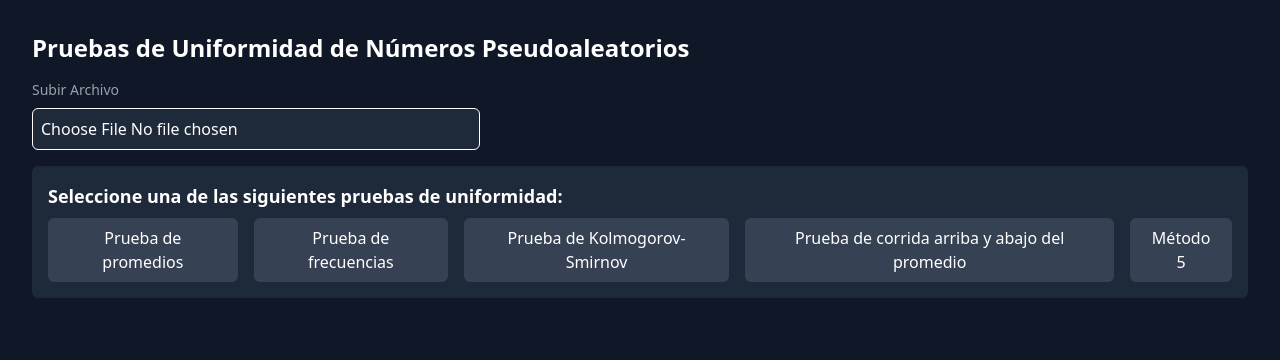
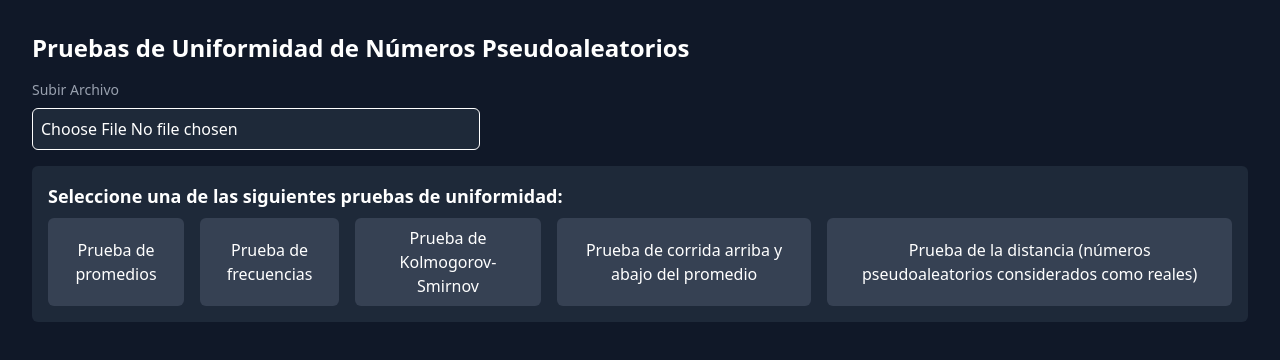
Before and after one commit to jeancmr/validador-y-generador-numeros-pseudoaleatorios, a React (Vite) app: page / in a window 1280 px wide. Shown: the top 360 px of the page. Built offline with nearby package versions, Linux system fonts and the light colour scheme.

Commit message:
add prueba de distancia num reales

```diff
--- a/src/App.jsx
+++ b/src/App.jsx
@@ -1,11 +1,12 @@
 import { useReducer } from 'react';
 import * as XLSX from 'xlsx';
-import { testMean, testFrequency, testSmirnov, testRunsUpDown, testMethod5 } from './utils';
+import { testMean, testFrequency, testSmirnov, testRunsUpDown, testDistanceGap } from './utils';
 import MethodSelection from './MethodSelection';
 import FrequencyTest from './FrequencyTest';
 import MeanTest from './MeanTest';
 import SmirnovTest from './SmirnovTest';
 import RunsUpDown from './RunsUpDown';
+import GapTest from './GapTest';
 
 const initialState = {
   numbers: [],
@@ -16,14 +17,11 @@ const initialState = {
     { value: 'testFrequency', label: 'Prueba de frecuencias' },
     { value: 'testSmirnov', label: 'Prueba de Kolmogorov-Smirnov' },
     { value: 'testRunsUpDown', label: 'Prueba de corrida arriba y abajo del promedio' },
-    { value: 'testMethod5', label: 'Método 5' },
+    {
+      value: 'testDistanceGap',
+      label: 'Prueba de la distancia (números pseudoaleatorios considerados como reales)',
+    },
   ],
-  // MeanTest
-  Zalpha2: 1.96, // Nivel de significancia del 5%
-
-  // Frequency Test
-  intervals: 6,
-  chiSquareCritical: 11.07, // Valor crítico para alpha = 0.05 y df = 5
 };
 
 const reducer = (state, action) => {
@@ -32,7 +30,7 @@ const reducer = (state, action) => {
       return { ...state, numbers: action.payload };
 
     case 'selectTest':
-      return { ...state, selectedTest: action.payload };
+      return { ...state, selectedTest: action.payload, result: null };
 
     case 'runTest': {
       const testFunctions = {
@@ -40,15 +38,15 @@ const reducer = (state, action) => {
         testFrequency,
         testSmirnov,
         testRunsUpDown,
-        testMethod5,
+        testDistanceGap,
       };
-      const expectedFrequency = state.numbers.length / state.intervals;
+      // const expectedFrequency = state.numbers.length / state.intervals;
 
       const testResult = testFunctions[state.selectedTest](
-        state.numbers,
-        state.intervals,
-        expectedFrequency,
-        state.chiSquareCritical
+        state.numbers
+        // state.intervals,
+        // expectedFrequency,
+        // state.chiSquareCritical
       );
       return { ...state, result: testResult };
     }
@@ -113,6 +111,7 @@ export default function App() {
       {state.selectedTest === 'testFrequency' && state.result && <FrequencyTest state={state} />}
       {state.selectedTest === 'testSmirnov' && state.result && <SmirnovTest state={state} />}
       {state.selectedTest === 'testRunsUpDown' && state.result && <RunsUpDown state={state} />}
+      {state.selectedTest === 'testDistanceGap' && state.result && <GapTest state={state} />}
     </div>
   );
 }
--- a/src/FrequencyTest.jsx
+++ b/src/FrequencyTest.jsx
@@ -1,6 +1,6 @@
 const FrequencyTest = ({ state }) => {
-  const { observedFrequencies, chiSquare, hypothesis, expectedFrequency } = state.result;
-  const { chiSquareCritical } = state;
+  const { observedFrequencies, chiSquare, hypothesis, expectedFrequency, chiSquareCritical, df } =
+    state.result;
 
   return (
     <div className="mt-4 p-4 bg-gray-800 rounded-md">
@@ -32,15 +32,23 @@ const FrequencyTest = ({ state }) => {
       )}
 
       <div className="mt-4 p-4 bg-gray-900 rounded">
+        <h2 className="text-lg font-bold">Resultados</h2>
+
         <p>
-          <strong>Chi-Cuadrado Calculado:</strong> {chiSquare.toFixed(2)}
+          <strong>Chi-Cuadrado:</strong> {chiSquare.toFixed(2)}
+        </p>
+        <p>
+          <strong>Grados de libertad:</strong> {df}
         </p>
         <p>
           <strong>Valor Crítico (α=0.05):</strong> {chiSquareCritical}
         </p>
+
+        <p>{`${chiSquare.toFixed(2)} < ${chiSquareCritical}`}</p>
+
         <p className={`mt-2 font-bold ${hypothesis ? 'text-green-600' : 'text-red-600'}`}>
           {hypothesis
-            ? 'No se puede rechazar la hipótesis de uniformidad.'
+            ? 'No se puede rechazar la hipótesis de que la muestra proviene de una distribución uniforme.'
             : 'Se rechaza la hipótesis de uniformidad.'}
         </p>
       </div>
--- /dev/null
+++ b/src/GapTest.jsx
@@ -0,0 +1,113 @@
+export default function HuecosTable({ state }) {
+  const {
+    data,
+    chiSquareTable,
+    chiCuadradoTotal,
+    foTotal,
+    gradosLibertad,
+    valorCritico,
+    resultado,
+    alpha,
+    beta,
+  } = state.result;
+  return (
+    <div className="mt-4 p-4 bg-gray-800 rounded-md">
+      {data.length > 0 && (
+        <table className="w-full mt-4 border-collapse border bg-gray-900">
+          <thead>
+            <tr className="bg-gray-900">
+              <th className="border p-2">Valor</th>
+              <th className="border p-2">Cumple</th>
+              <th className="border p-2">Inicio Hueco</th>
+              <th className="border p-2">Tamaño</th>
+            </tr>
+          </thead>
+          <tbody>
+            {data.map((row, index) => (
+              <tr key={index} className="text-center">
+                <td className="border px-4 py-2">{row.valor}</td>
+                <td
+                  className={`border px-4 py-2 ${
+                    row.cumple === 'Sí' ? 'text-green-600' : 'text-red-600'
+                  }`}
+                >
+                  {row.cumple}
+                </td>
+                <td
+                  className={`border px-4 py-2 ${
+                    row.inicioHueco === 1 ? 'bg-emerald-700 font-bold' : ''
+                  }`}
+                >
+                  {row.inicioHueco}
+                </td>
+                <td className="border px-4 py-2">{row.tamanio}</td>
+              </tr>
+            ))}
+          </tbody>
+        </table>
+      )}
+
+      {data.length > 0 && (
+        <>
+          <h2 className="text-lg font-bold mt-6">Tabla de Chi-Cuadrado</h2>
+
+          <table className="w-full mt-4 border-collapse border bg-gray-900">
+            <thead>
+              <tr className="bg-gray-900">
+                <th className="border p-2">Tamaño</th>
+                <th className="border p-2">FO</th>
+                <th className="border p-2">Pi</th>
+                <th className="border p-2">FE</th>
+                <th className="border p-2">Chi Cuadrado</th>
+              </tr>
+            </thead>
+            <tbody>
+              {chiSquareTable.map((row, index) => (
+                <tr key={index} className="text-center">
+                  <td className="border px-4 py-2">{row.size}</td>
+                  <td className="border px-4 py-2">{row.fo}</td>
+                  <td className="border px-4 py-2">{row.pi.toFixed(6)}</td>
+                  <td className="border px-4 py-2">{row.fe.toFixed(4)}</td>
+                  <td className="border px-4 py-2">{row.chi.toFixed(6)}</td>
+                </tr>
+              ))}
+            </tbody>
+          </table>
+
+          <div className="mt-4 p-4 bg-gray-900 rounded">
+            <h2 className="text-lg font-bold">Resultados</h2>
+
+            <p>
+              <strong>Chi-Cuadrado Total:</strong> {chiCuadradoTotal.toFixed(4)}
+            </p>
+            <p>
+              <strong>FO Total:</strong> {foTotal}
+            </p>
+            <p>
+              <strong>Grados de Libertad (df):</strong> {gradosLibertad}
+            </p>
+
+            <p>
+              <strong>α (alpha):</strong> {alpha}
+            </p>
+            <p>
+              <strong>β (beta):</strong> {beta}
+            </p>
+
+            <p>
+              <strong>Valor Crítico (5%):</strong> {valorCritico}
+            </p>
+
+            <p>{`${chiCuadradoTotal.toFixed(4)} < ${valorCritico}`}</p>
+
+            <p className={`mt-2 font-bold ${resultado ? 'text-green-600' : 'text-red-600'}`}>
+              {resultado
+                ? 'No se puede rechazar la hipótesis de uniformidad.'
+                : 'Se rechaza la hipótesis de uniformidad.'}
+            </p>
+          </div>
+        </>
+      )}
+    </div>
+  );
+}
--- a/src/MeanTest.jsx
+++ b/src/MeanTest.jsx
@@ -1,6 +1,5 @@
 const MeanTest = ({ state }) => {
-  const { mean, result, Z0 } = state.result;
-  const { Zalpha2 } = state;
+  const { mean, result, Z0, alpha, Zalpha2 } = state.result;
 
   return (
     <div className="mt-4 p-4 bg-gray-800 rounded-md">
@@ -13,13 +12,18 @@ const MeanTest = ({ state }) => {
         <strong>Z0:</strong> {Math.abs(Z0)}
       </p>
       <p>
+        <strong>α: </strong> {alpha}
+      </p>
+      <p>
         <strong>Z(α/2):</strong> {Zalpha2}
       </p>
 
+      <p>{`${Math.abs(Z0)} < ${Zalpha2}`}</p>
+
       <p className={`mt-2 font-bold ${result ? 'text-green-600' : 'text-red-600'}`}>
         {result
-          ? 'No se puede rechazar la hipótesis de que los números provienen de una distribución uniforme.'
-          : 'Se rechaza la hipótesis de que los números provienen de una distribución uniforme.'}
+          ? 'No se puede rechazar la hipótesis de que los números pseudoaleatorios generados provienen de un universo uniforme con media 0,5.'
+          : 'Se rechaza la hipótesis de que los números provienen de una distribución uniforme con media 0,5.'}
       </p>
     </div>
   );
--- a/src/utils.js
+++ b/src/utils.js
@@ -5,15 +5,22 @@ export function testMean(numbers) {
   const mean = numbers.reduce((sum, num) => sum + num, 0) / N;
   const Z0 = ((mean - 0.5) * Math.sqrt(N)) / Math.sqrt(1 / 12);
 
+  const alpha = 0.05;
   const Zalpha2 = 1.96;
 
   const result = Math.abs(Z0) < Zalpha2;
 
-  return { mean, Z0, result };
+  return { mean, Z0, result, alpha, Zalpha2 };
 }
 
-export const testFrequency = (numbers, intervals, expectedFrequency, chiSquareCritical) => {
+export const testFrequency = (numbers) => {
   validateNumbers(numbers);
+
+  const intervals = 6;
+  const expectedFrequency = numbers.length / intervals;
+  const df = intervals - 1;
+  const chiSquareCritical = chiTable[df] || 'Consultar tabla';
+
   const intervalSize = 1 / intervals;
   let observedFrequencies = new Array(intervals).fill(0);
 
@@ -33,7 +40,7 @@ export const testFrequency = (numbers, intervals, expectedFrequency, chiSquareCr
   // Determinar si se rechaza la hipótesis
   const hypothesis = chiSquare < chiSquareCritical;
 
-  return { observedFrequencies, chiSquare, hypothesis, expectedFrequency };
+  return { observedFrequencies, chiSquare, hypothesis, expectedFrequency, chiSquareCritical, df };
 };
 
 export function testSmirnov(numbers) {
@@ -141,9 +148,116 @@ export function testRunsUpDown(numbers) {
   };
 }
 
-export function testMethod5(numbers) {
-  console.log(numbers);
-  return { message: 'Implementación pendiente para el Método 5.' };
+export function testDistanceGap(numbers) {
+  validateNumbers(numbers);
+  const alpha = 0.3;
+  const beta = 0.7;
+  let processed = [];
+
+  const processData = (valores) => {
+    let counting = false;
+    let size = 0;
+
+    valores.forEach((valor) => {
+      const cumple = valor >= alpha && valor <= beta ? 'Sí' : 'No';
+
+      // Definir inicio de hueco
+      let inicioHueco = 0;
+      if (cumple === 'Sí' && !counting) {
+        inicioHueco = 1;
+        counting = true;
+        size = 0;
+      } else if (cumple === 'Sí' && counting) {
+        inicioHueco = 0;
+      } else if (cumple === 'No') {
+        counting = false;
+      }
+
+      // definiendo longitud del hueco
+      if (inicioHueco === 1) {
+        size = 0;
+      } else {
+        size++;
+      }
+
+      processed.push({
+        valor,
+        cumple,
+        inicioHueco,
+        tamanio: size,
+      });
+    });
+  };
+
+  processData(numbers);
+
+  const calculateChiSquareTable = (processedData) => {
+    const theta = beta - alpha;
+    const total = processedData.length;
+
+    // Contar frecuencias observadas por tamaño
+    const counts = {};
+    processedData.forEach((row) => {
+      const size = row.tamanio;
+      counts[size] = (counts[size] || 0) + 1;
+    });
+
+    // Ordenar tamaños
+    const sizes = Object.keys(counts)
+      .map(Number)
+      .sort((a, b) => a - b);
+
+    const result = [];
+    let cumulativePi = 0;
+    const n = 9; // Para agrupar >=9
+
+    sizes.forEach((size) => {
+      if (size >= n) return; // Se agrupa luego
+      const pi = theta * Math.pow(1 - theta, size);
+      cumulativePi += pi;
+      const fo = counts[size];
+      const fe = total * pi;
+      const chi = fe > 0 ? Math.pow(fo - fe, 2) / fe : 0;
+
+      result.push({ size, fo, pi, fe, chi });
+    });
+
+    // Calcular el >= n
+    const piRest = 1 - cumulativePi;
+    const foRest = Object.entries(counts).reduce(
+      (acc, [size, c]) => acc + (Number(size) >= n ? c : 0),
+      0
+    );
+    const feRest = total * piRest;
+    const chiRest = feRest > 0 ? Math.pow(foRest - feRest, 2) / feRest : 0;
+    result.push({ size: `>=${n}`, fo: foRest, pi: piRest, fe: feRest, chi: chiRest });
+
+    return result;
+  };
+
+  const chiSquareTable = calculateChiSquareTable(processed);
+
+  const chiCuadradoTotal = chiSquareTable.reduce((acc, row) => acc + row.chi, 0);
+  const foTotal = chiSquareTable.reduce((acc, row) => acc + row.fo, 0);
+  const gradosLibertad = chiSquareTable.length - 1;
+
+  // Valor crítico para 5% de significancia (alpha = 0.05)
+  const valorCritico =
+    gradosLibertad < Object.keys(chiTable).length ? chiTable[gradosLibertad] : 'Consultar tabla';
+
+  const resultado = chiCuadradoTotal < valorCritico;
+
+  return {
+    data: processed,
+    chiSquareTable,
+    chiCuadradoTotal,
+    foTotal,
+    gradosLibertad,
+    valorCritico,
+    resultado,
+    alpha,
+    beta,
+  };
 }
 
 export function validateNumbers(numbers) {
@@ -186,7 +300,7 @@ const ksTable = {
   100: 0.134,
 };
 
-// Tabla valores críticos (alpha 5%) para la prueba de corrida arriba y abajo del promedio
+// Tabla valores críticos (alpha 5%)
 const chiTable = {
   1: 3.841,
   2: 5.991,
```
Also changed, not shown: src/RunsUpDown.jsx (+7 -3 lines), src/SmirnovTest.jsx (+14 -5 lines).
